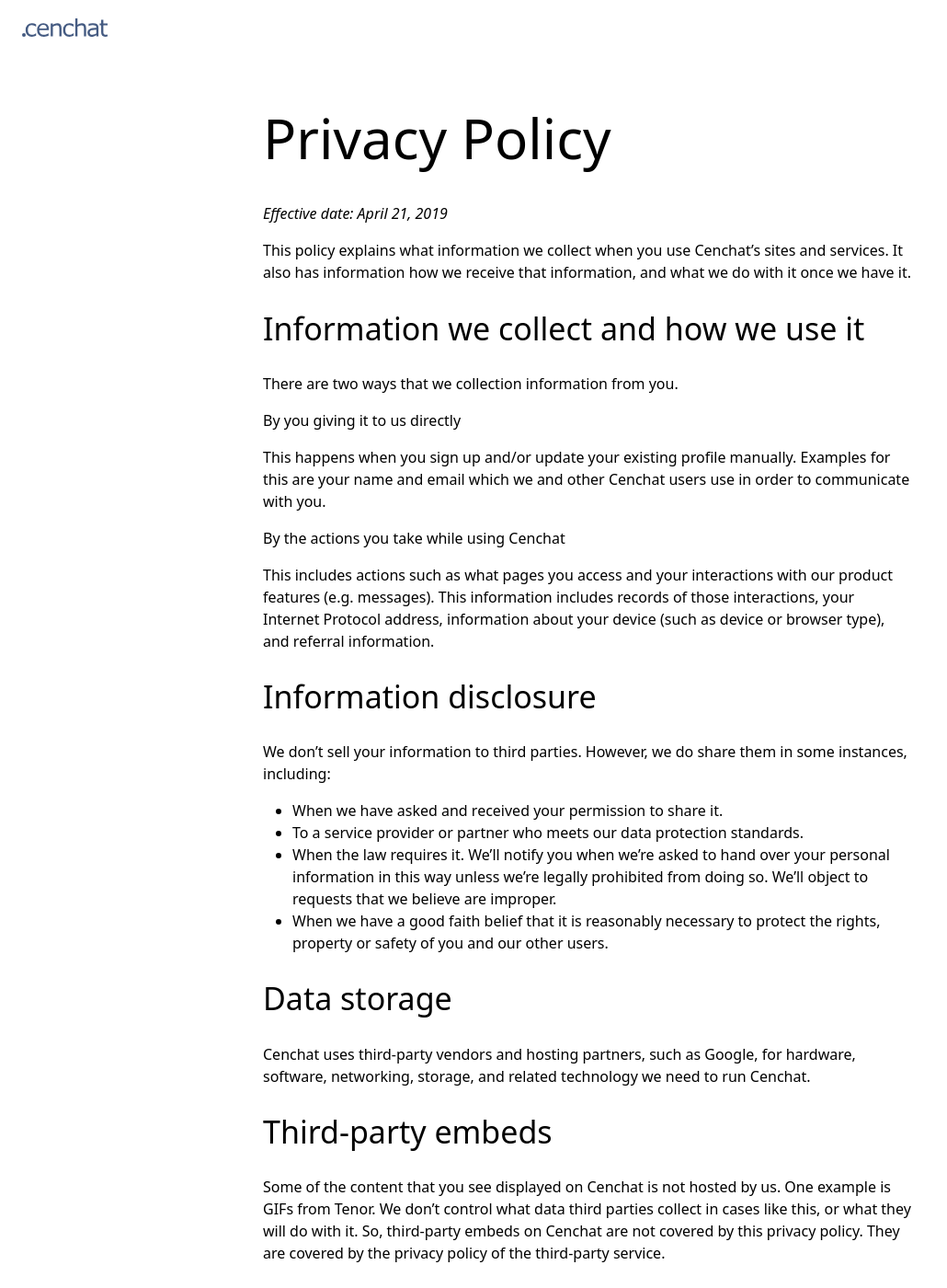
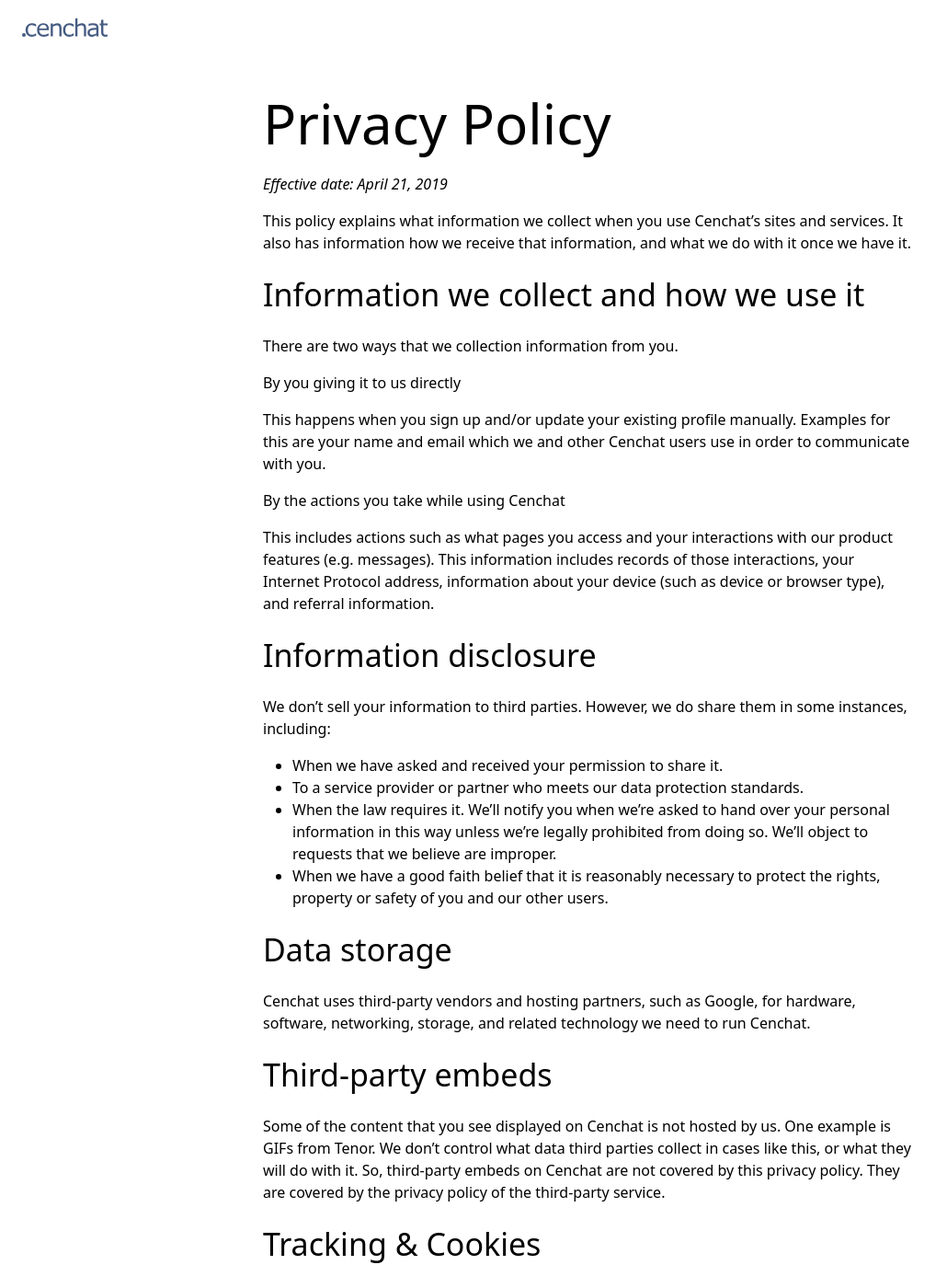
Before and after one commit to cenchat/cenchat.github.io, a Jekyll site: the page built from policies/privacy.md, in a window 1280 px wide and 1400 px high. Shown: the whole window at 92% size, without its empty margins (0-1030 px from the left). Built offline with Jekyll 4.4.1, drawn with Linux system fonts in a browser that asks for light colours; a script that is not in the unit is left out.

Commit message:
Update 404 and typography

```diff
--- a/assets/cenchat.css
+++ b/assets/cenchat.css
@@ -1,5 +1,6 @@
 @import "layout.css";
 @import "marketing.css";
+@import "not-found.css";
 @import "post.css";
 @import "resets.css";
 
--- /dev/null
+++ b/assets/not-found.css
@@ -0,0 +1,23 @@
+.not-found {
+  max-width: 740px;
+  padding: 16px;
+  margin-right: auto;
+  margin-left: auto;
+  text-align: center;
+}
+
+.not-found h1 {
+  margin-top: 24px;
+  margin-bottom: 24px;
+  font-size: 6rem;
+  font-weight: 300;
+  line-height: 6rem;
+}
+
+.not-found p {
+  margin-top: 24px;
+  margin-bottom: 24px;
+  font-size: 3.75rem;
+  font-weight: 300;
+  line-height: 3.75rem;
+}
--- a/assets/post.css
+++ b/assets/post.css
@@ -11,18 +11,29 @@
 }
 
 .post h1 {
+  margin-top: 24px;
+  margin-bottom: 24px;
   font-size: 3.75rem;
   font-weight: 300;
   line-height: 3.75rem;
 }
 
 .post h2 {
+  margin-top: 24px;
+  margin-bottom: 24px;
   font-size: 2.125rem;
   font-weight: 400;
   line-height: 2.5rem;
 }
 
-.post p,
+.post p {
+  margin-top: 16px;
+  margin-bottom: 16px;
+  font-size: 1rem;
+  font-weight: 400;
+  line-height: 1.5rem;
+}
+
 .post li {
   font-size: 1rem;
   font-weight: 400;
```
Also changed, not shown: 404.html (+3 -18 lines).
